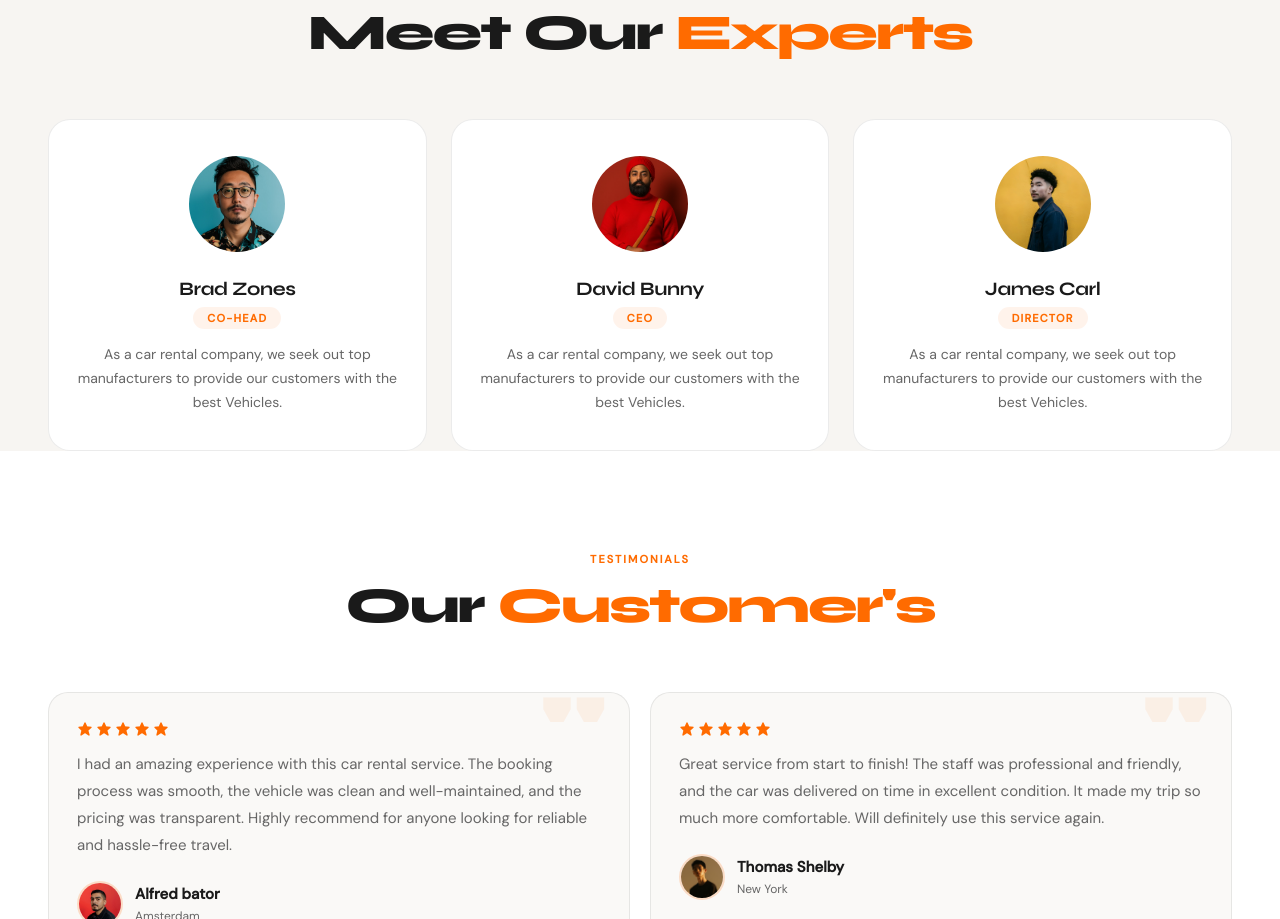
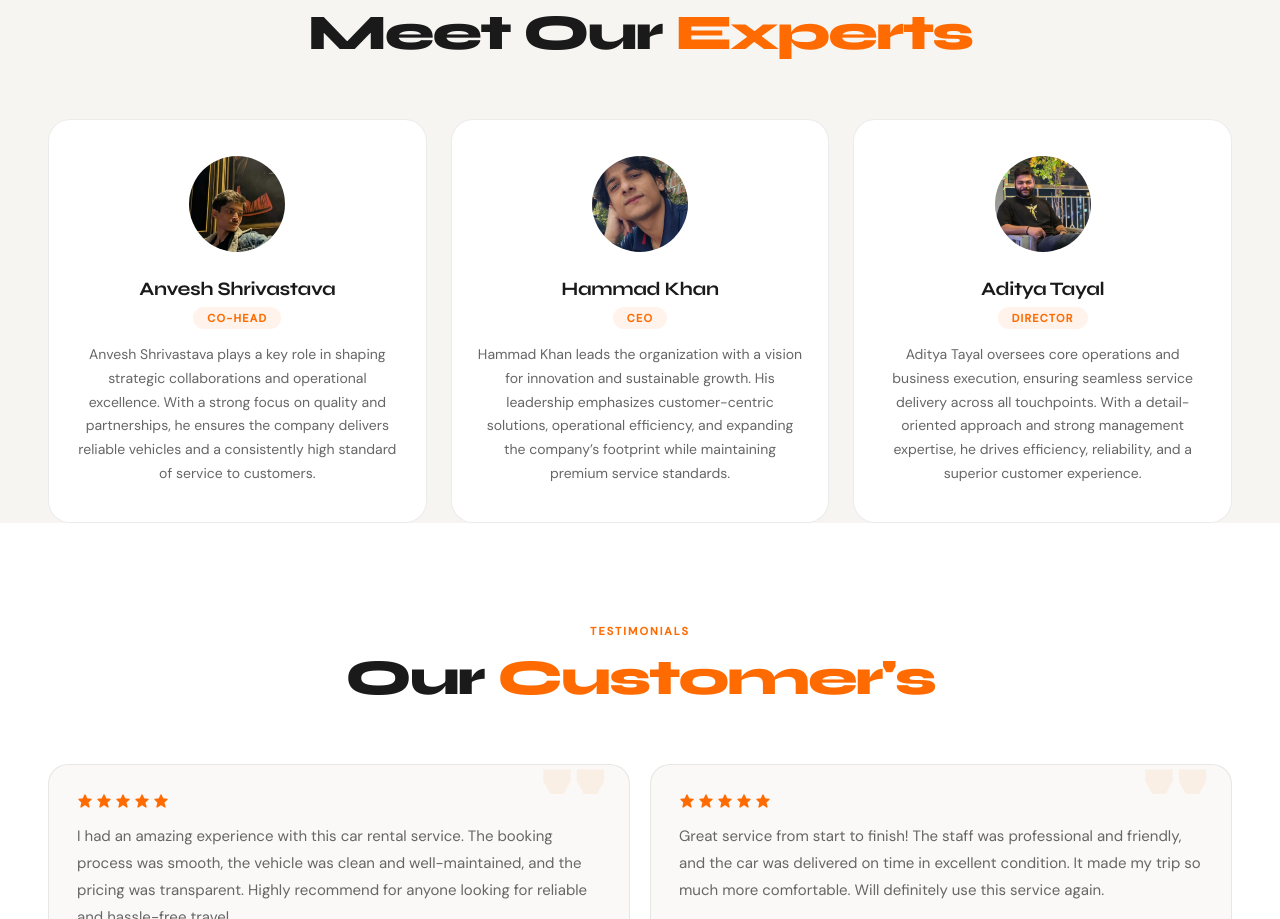
Before and after one commit to aditya-3761/MINI-PROJECT, a plain HTML site: page index.html in a window 1280 px wide. Shown: the part 2247-3166 px from the top of the page. Drawn offline with nearby package versions, Linux system fonts and the light colour scheme.

Commit message:
images changed

```diff
--- a/index.html
+++ b/index.html
@@ -486,19 +486,19 @@
         </div>
         <div class="team-content stagger">
             <div class="team-box">
-                <div class="team-img-wrap"><img src="team-1.png" alt=""></div>
-                <h2>Brad Zones</h2><span>Co-Head</span>
-                <p>As a car rental company, we seek out top manufacturers to provide our customers with the best Vehicles.</p>
+                <div class="team-img-wrap"><img src="anvesh.png.jpeg" alt=""></div>
+                <h2>Anvesh Shrivastava</h2><span>Co-Head</span>
+                <p>Anvesh Shrivastava plays a key role in shaping strategic collaborations and operational excellence. With a strong focus on quality and partnerships, he ensures the company delivers reliable vehicles and a consistently high standard of service to customers.</p>
             </div>
             <div class="team-box">
-                <div class="team-img-wrap"><img src="team-2.png" alt=""></div>
-                <h2>David Bunny</h2><span>CEO</span>
-                <p>As a car rental company, we seek out top manufacturers to provide our customers with the best Vehicles.</p>
+                <div class="team-img-wrap"><img src="hammad.png.jpeg" alt=""></div>
+                <h2>Hammad Khan</h2><span>CEO</span>
+                <p>Hammad Khan leads the organization with a vision for innovation and sustainable growth. His leadership emphasizes customer-centric solutions, operational efficiency, and expanding the company’s footprint while maintaining premium service standards.</p>
             </div>
             <div class="team-box">
-                <div class="team-img-wrap"><img src="team-3.png" alt=""></div>
-                <h2>James Carl</h2><span>Director</span>
-                <p>As a car rental company, we seek out top manufacturers to provide our customers with the best Vehicles.</p>
+                <div class="team-img-wrap"><img src="aditya.png.jpeg" alt=""></div>
+                <h2>Aditya Tayal</h2><span>Director</span>
+                <p>Aditya Tayal oversees core operations and business execution, ensuring seamless service delivery across all touchpoints. With a detail-oriented approach and strong management expertise, he drives efficiency, reliability, and a superior customer experience.</p>
             </div>
         </div>
     </section>
```
Also changed, not shown: aditya.png.jpeg (added), anvesh.png.jpeg (added), hammad.png.jpeg (added).
